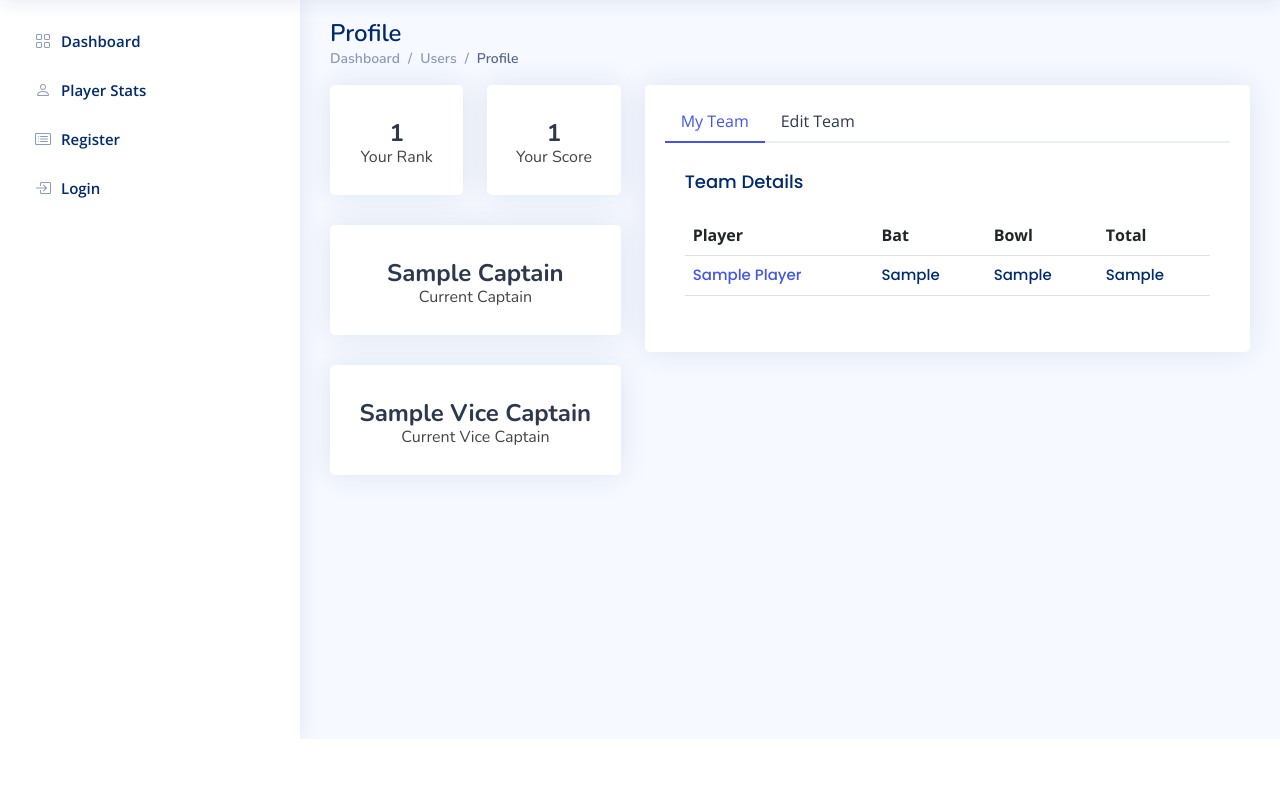
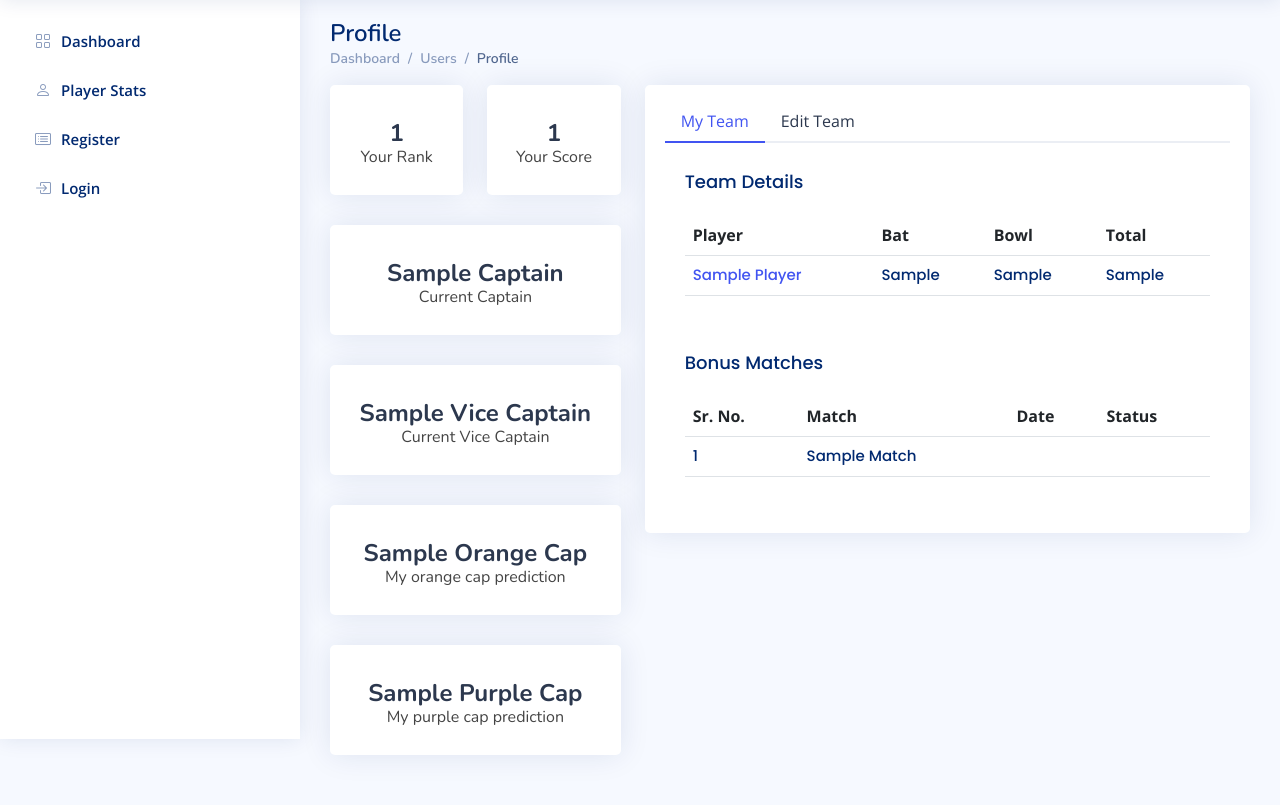
Before and after one commit to shubh1605/PlayerBattle, a Django app: template core/templates/core/profile.html in a window 1280 px wide. Shown: the part 61-866 px from the top of the page. Before the commit the page ends 800 px from the top, so only its background shows below. Run offline with Django 4.2, Linux system fonts and the light colour scheme; the template is opened without the code that fills it: most values are stand-ins (such as "Sample title", 1, 10 or a date in 2020); some libraries are stand-ins or nearby versions.

Commit message:
profile updated

```diff
--- a/core/templates/core/profile.html
+++ b/core/templates/core/profile.html
@@ -75,7 +75,20 @@
             <div class="card-body profile-card pt-4 d-flex flex-column align-items-center">
               <h2>{{ profile_viewing.vice_captain.name|title }}</h2>
               <h6> {% if viewing_another_profile %} {{ profile_viewing.user.username }}'s {% else %} Current {% endif %} Vice Captain</h6>
+            </div>
+          </div>
 
+          <div class="card">
+            <div class="card-body profile-card pt-4 d-flex flex-column align-items-center">
+              <h2>{{ profile_viewing.orange_cap.name|title }}</h2>
+              <h6> {% if viewing_another_profile %} {{ profile_viewing.user.username }}'s {% else %} My {% endif %} orange cap prediction</h6>
+            </div>
+          </div>
+
+          <div class="card">
+            <div class="card-body profile-card pt-4 d-flex flex-column align-items-center">
+              <h2>{{ profile_viewing.purple_cap.name|title }}</h2>
+              <h6> {% if viewing_another_profile %} {{ profile_viewing.user.username }}'s {% else %} My {% endif %} purple cap prediction</h6>
             </div>
           </div>
 
@@ -107,9 +120,7 @@
                 <div class="tab-pane fade show active profile-overview" id="profile-overview">
 
                   <div class="card-body">
-
                     <h5 class="card-title">Team Details</h5>
-
                     <table class="table table-hover">
                       <thead>
                         <tr>
@@ -136,9 +147,30 @@
                         {% endfor %}
                       </tbody>
                     </table>
-
                   </div>
-
+                  <div class="card-body">
+                    <h5 class="card-title">Bonus Matches</h5>
+                    <table class="table table-hover">
+                      <thead>
+                        <tr>
+                          <th scope="col">Sr. No.</th>
+                          <th scope="col">Match</th>
+                          <th scope="col">Date</th>
+                          <th scope="col">Status</th>
+                        </tr>
+                      </thead>
+                      <tbody>
+                         {% for match in profile_viewing_matches %}
+                          <tr>
+                            <td class="table-content">1</td>
+                            <td class="table-content">{{ match.name|title }}</td>
+                            <td class="table-content"></td>
+                            <td class="table-content"><span></span></td>
+                          </tr>
+                        {% endfor %}
+                      </tbody>
+                    </table>
+                  </div>
                 </div>
 
                 <div class="tab-pane fade profile-edit pt-3" id="profile-edit">
--- a/core/views.py
+++ b/core/views.py
@@ -291,6 +291,7 @@ def profile(request, id):
 	profile_viewing_cap =prof_viewing.captain
 	profile_viewing_vice_cap = prof_viewing.vice_captain
 	sorted_points = dict(sorted(profile_viewing_player_points.items(), key=lambda x:x[1][2],reverse=True))
+	profile_viewing_matches = prof_viewing.matches.all()
 	# print(sorted_points)
 	context = {
 		'profile_viewing_player_points': sorted_points,
@@ -299,6 +300,7 @@ def profile(request, id):
 		'profile_viewing_vice_cap': profile_viewing_vice_cap,
 		'profile_viewing': prof_viewing,
 		'viewing_another_profile': viewing_another_prof,
+		'profile_viewing_matches': profile_viewing_matches,
 	}
 	return render(request, 'core/profile.html', context)
 
@@ -371,11 +373,13 @@ def create_team(request):
 			prof.captain = Player.objects.get(id=captain)
 			prof.vice_captain = Player.objects.get(id = vice_captain)
 
+			prof.players.clear()
 			for pid in players:
 				player = Player.objects.get(id=pid)
 				prof.players.add(player)
 				user_points[player.name] = [0,0,0]
 
+			prof.matches.clear()
 			for mid in matches:
 				match = Match.objects.get(id=mid)
 				prof.matches.add(match)
```
Also changed, not shown: core/templates/core/create_team.html (+9 -6 lines).
